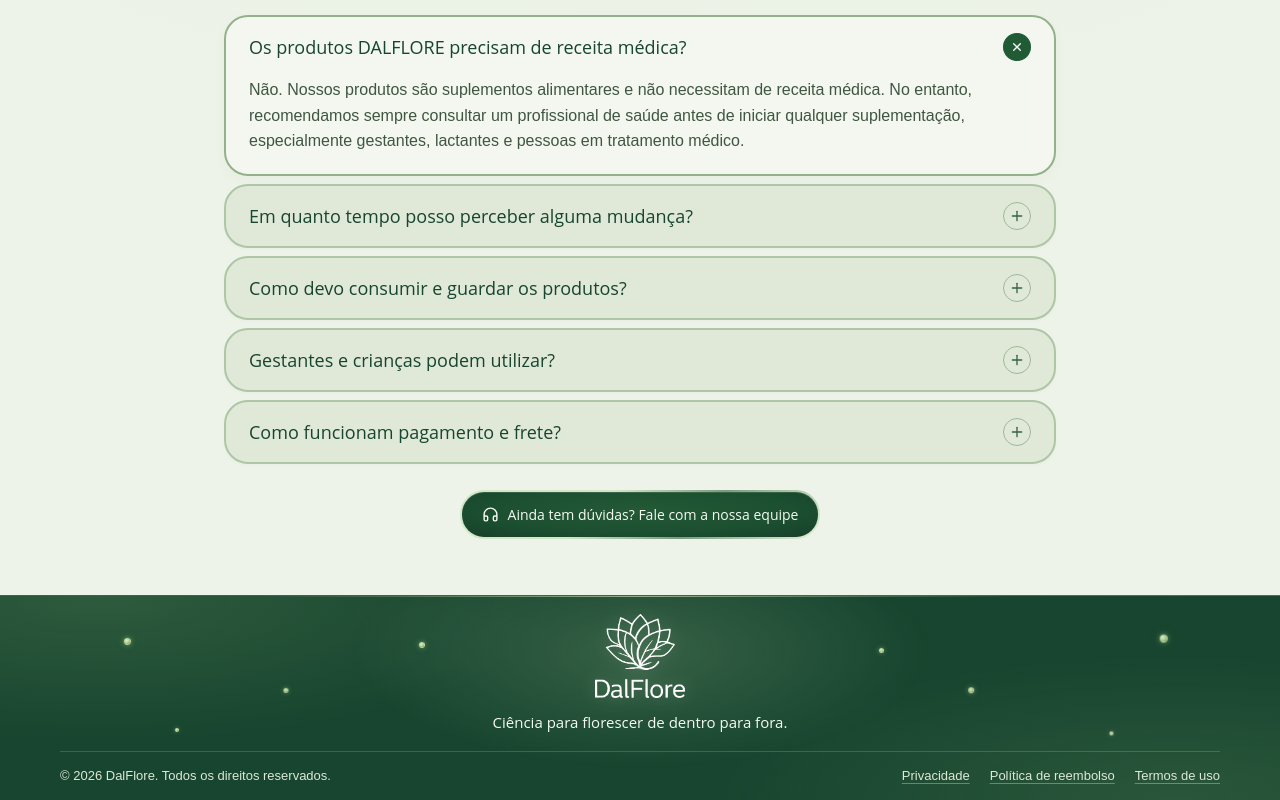
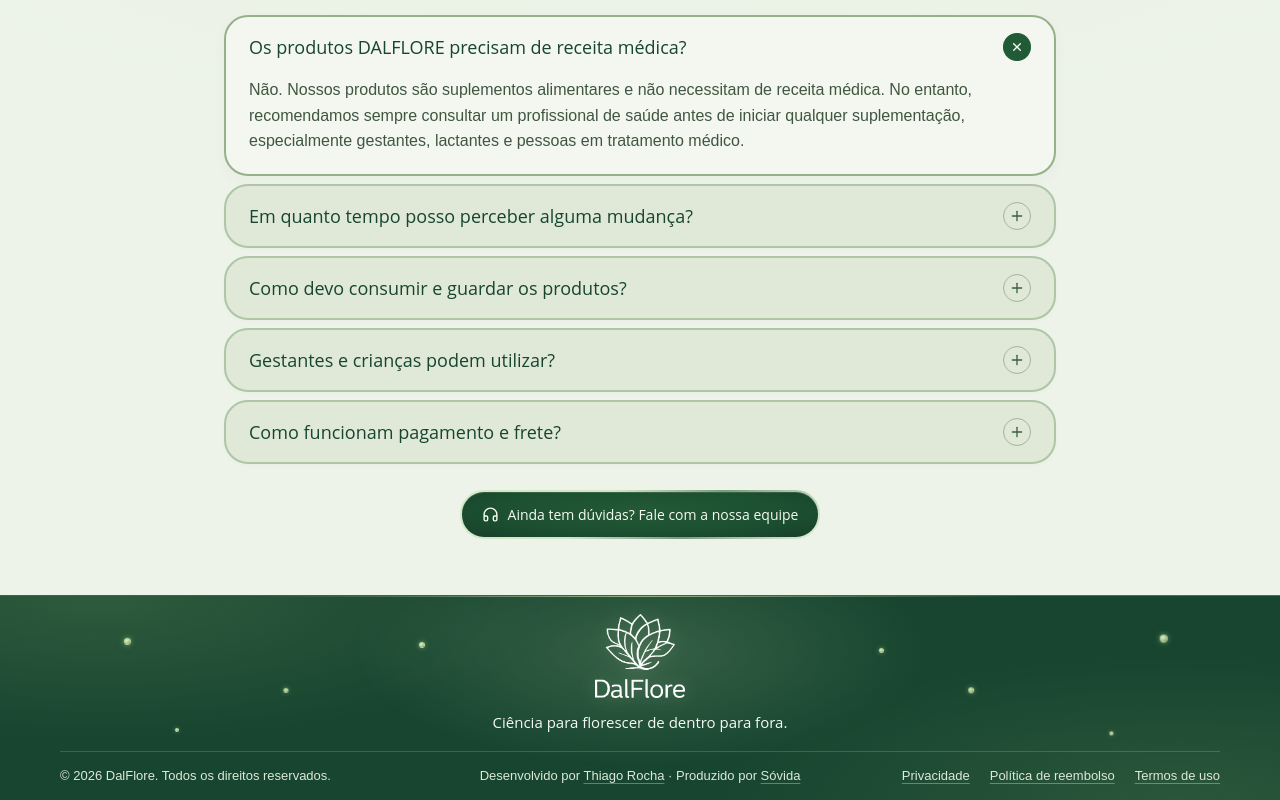
Before and after one commit to marketingsovida-star/dalflore, a React (Vite) app: page / in a window 1280 px wide. Shown: the part 4170-4970 px from the top of the page. Built offline with nearby package versions, Linux system fonts and the light colour scheme; a web font is replaced by a local one.

Commit message:
Add developer and producer credits to footer
Co-Authored-By: Claude Opus 5.5 <noreply@anthropic.com>

```diff
--- a/src/App.tsx
+++ b/src/App.tsx
@@ -983,6 +983,29 @@ export default function App() {
               © {new Date().getFullYear()} DalFlore. Todos os direitos
               reservados.
             </p>
+            <p className="site-footer-credits">
+              <span>
+                Desenvolvido por{" "}
+                <a
+                  href="https://www.instagram.com/thiagorocha.oficial"
+                  target="_blank"
+                  rel="noreferrer"
+                >
+                  Thiago Rocha
+                </a>
+              </span>{" "}
+              ·{" "}
+              <span>
+                Produzido por{" "}
+                <a
+                  href="https://www.instagram.com/sovida.life/"
+                  target="_blank"
+                  rel="noreferrer"
+                >
+                  Sóvida
+                </a>
+              </span>
+            </p>
             <nav aria-label="Políticas da loja">
               <button onClick={() => setModal({ kind: "privacy" })}>
                 Privacidade
--- a/src/footer.css
+++ b/src/footer.css
@@ -5,14 +5,17 @@
 .site-footer-brand a { display:block; border-radius:8px; }
 .site-footer-brand img { display:block; width:auto; height:84px; object-fit:contain; filter:drop-shadow(0 0 9px #d8efb54d); }
 .site-footer-brand p { margin:14px 0 0; color:#f5faf2; font:500 15px/1.4 "Open Sans",Arial,sans-serif; }
-.site-footer-bottom { display:flex; justify-content:space-between; align-items:center; gap:4px 24px; margin-top:18px; padding-top:8px; border-top:1px solid #cde7b933; color:#dce9d6; font:400 13px/1.5 Arial,sans-serif; }
+.site-footer-bottom { display:grid; grid-template-columns:1fr auto 1fr; align-items:center; gap:4px 24px; margin-top:18px; padding-top:8px; border-top:1px solid #cde7b933; color:#dce9d6; font:400 13px/1.5 Arial,sans-serif; }
 .site-footer-bottom p { margin:0; color:inherit; font:inherit; }
-.site-footer-bottom nav { display:flex; flex-wrap:wrap; justify-content:center; gap:0 20px; }
+.site-footer-bottom nav { display:flex; flex-wrap:wrap; justify-content:flex-end; gap:0 20px; }
 .site-footer-bottom :is(a,button) { display:inline-flex; align-items:center; min-height:32px; padding:0; border:0; background:none; color:inherit; font:inherit; text-decoration:underline; text-decoration-color:#cde7b966; text-underline-offset:3px; cursor:pointer; transition:color .35s,text-decoration-color .35s; }
+.site-footer-credits span { display:inline-block; }
+.site-footer-bottom .site-footer-credits a { display:inline; min-height:0; }
 .site-footer-bottom :is(a,button):hover { color:#fff; text-decoration-color:#fff; }
 .site-footer :is(a,button):focus-visible { outline:2px solid #e4f1d8; outline-offset:3px; }
-@media(max-width:760px){
- .site-footer-bottom{flex-direction:column;text-align:center}
+@media(max-width:1100px){
+ .site-footer-bottom{grid-template-columns:1fr;justify-items:center;text-align:center}
+ .site-footer-bottom nav{justify-content:center}
 }
 @media(max-width:640px){
  .site-footer-brand img{height:74px}
```
Also changed, not shown: 1 other file (tests, documents, lock files or other folders).
